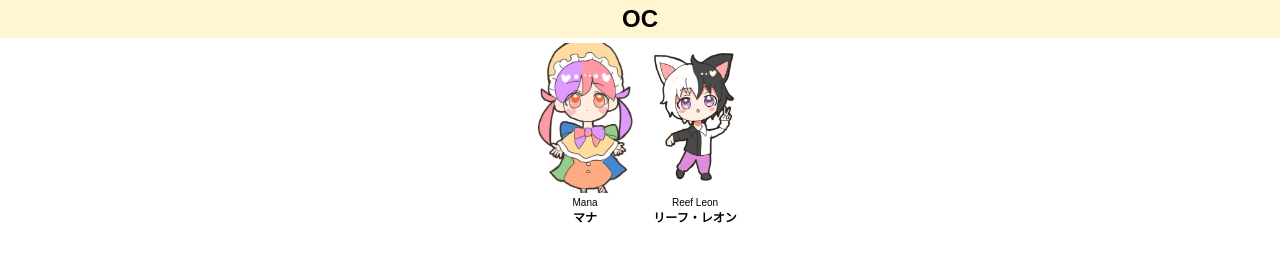
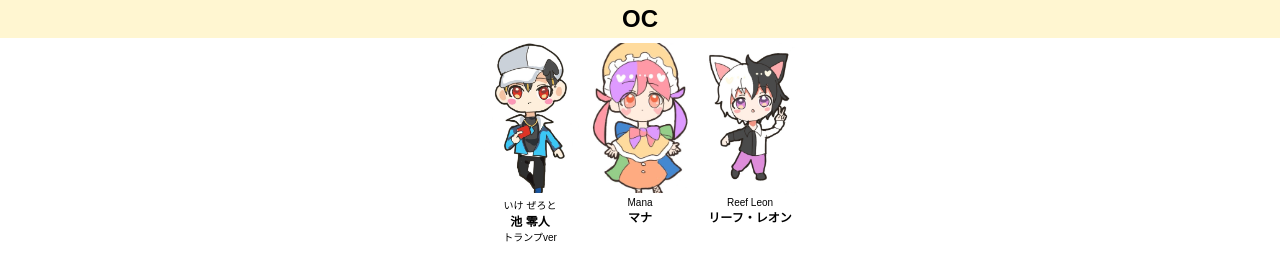
Before and after one commit to AlexLevel0/oc, a plain HTML site: page index.html in a window 1280 px wide. Drawn offline with Linux system fonts and the light colour scheme; a web font is replaced by a local one.

Commit message:
Update index.html

```diff
--- a/index.html
+++ b/index.html
@@ -17,6 +17,7 @@
 
   <div class="box">
 
+    <div><img src="zeroto0.jpeg"><p>いけ ぜろと</p><h3>池 零人</h3><p>トランプver</p></div>
 
     <div><img src="mana.jpeg"><p>Mana</p><h3>マナ</h3></div>
 
```
